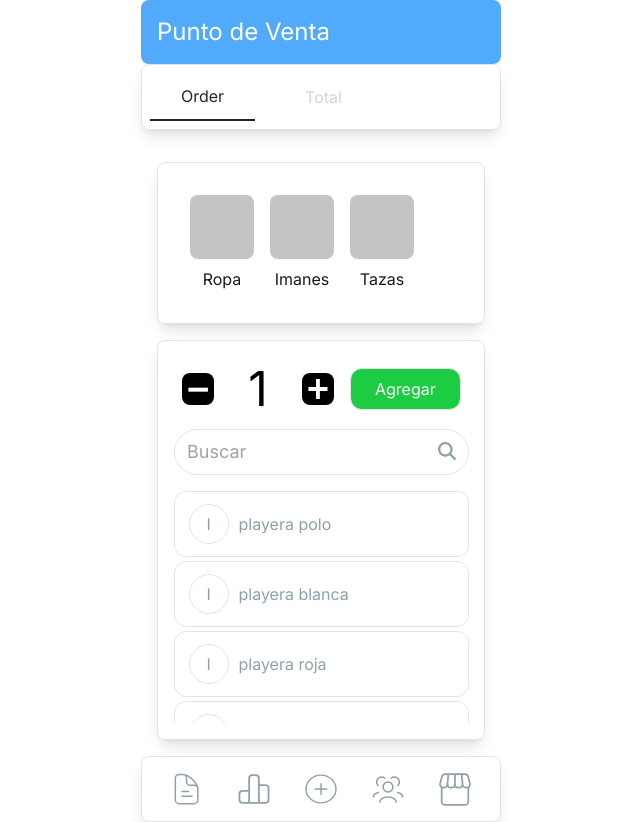
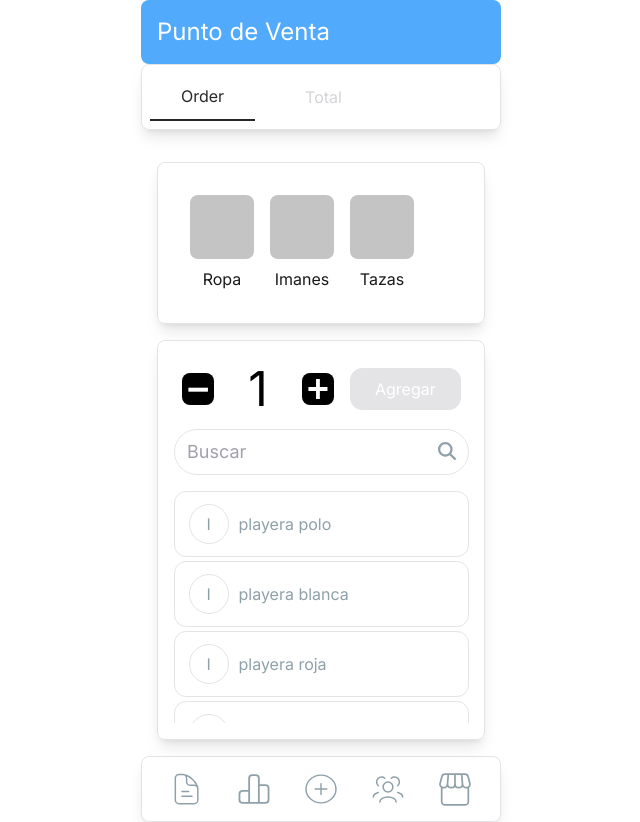
Before and after one commit to JosueZavalaProjects/business, a Next.js app: page /sales-point in a window 1280 px wide. Shown: the whole page, without its empty margins (319-959 px from the left). Built offline with nearby package versions, Linux system fonts and the light colour scheme.

Commit message:
Adding Add-items disabled behavior

```diff
--- a/app/components/UI/button/index.tsx
+++ b/app/components/UI/button/index.tsx
@@ -7,6 +7,7 @@ type ButtonProps = {
   onClick?: () => void;
   bgColor?: BgColor;
   className?: string;
+  disabled?: boolean;
   children: React.ReactNode;
 };
 export const Button = ({
@@ -14,6 +15,7 @@ export const Button = ({
   bgColor = "main-blue",
   className,
   children,
+  disabled = false,
 }: ButtonProps) => {
   const classes = cn(
     className,
@@ -21,10 +23,18 @@ export const Button = ({
     /* sizes[size],
     fontWeight[weight] */
   );
+
   return (
     <button
       onClick={() => onClick()}
-      className={`border rounded-xl py-2 px-6 bg-gray-400 text-white ${classes}`}
+      className={`border rounded-xl py-2 px-6 text-white ${classes}
+      ${
+        disabled
+          ? "bg-gray-200 border-gray-200 hover:text-gray-400 text-gray-400"
+          : ""
+      }
+      `}
+      disabled={disabled}
     >
       <span className="flex items-center justify-center">{children}</span>
     </button>
--- a/app/components/modules/sales-point/order/components/Items/add-items.tsx
+++ b/app/components/modules/sales-point/order/components/Items/add-items.tsx
@@ -1,4 +1,5 @@
 "use client";
+import { Button } from "@/app/components/UI/button";
 import { MinusIcon, PlusIcon } from "@/public/assets";
 
 import { BlackButton } from "./black-button";
@@ -6,9 +7,10 @@ import { BlackButton } from "./black-button";
 type AddItemsProps = {
   items: number;
   setItems: (value: number) => void;
+  disabled: boolean;
 };
 
-export const AddItems = ({ items, setItems }: AddItemsProps) => (
+export const AddItems = ({ items, setItems, disabled }: AddItemsProps) => (
   <div className="flex justify-between gap-4 p-2">
     <div className="flex items-center gap-3">
       <BlackButton
@@ -25,9 +27,9 @@ export const AddItems = ({ items, setItems }: AddItemsProps) => (
       />
     </div>
     <div className="grid justify-items-center items-center">
-      <button className="border rounded-xl py-2 px-6 bg-malachite-green text-white">
+      <Button bgColor="malachite-green" disabled={disabled}>
         Agregar
-      </button>
+      </Button>
     </div>
   </div>
 );
--- a/app/components/modules/sales-point/order/index.tsx
+++ b/app/components/modules/sales-point/order/index.tsx
@@ -73,7 +73,11 @@ export const Order = () => {
       {/* Productos */}
       <ContainerCard>
         <div className="flex flex-col gap-2 text-black p-2">
-          <AddItems items={items} setItems={setItems} />
+          <AddItems
+            items={items}
+            setItems={setItems}
+            disabled={productSelected < 0 || items <= 0}
+          />
           <div className="w-full">
             <SearchInput value={searchValue} setValue={setSearchValue} />
           </div>
--- a/constants/common.ts
+++ b/constants/common.ts
@@ -43,6 +43,7 @@ export const backgroundColors = {
   silver: "bg-old-silver",
   "eerie-black": "bg-eerie-black",
   "main-blue": "bg-main-blue",
+  "malachite-green": "bg-malachite-green",
 };
 
 export const sizes = {
--- a/types/UI/common.ts
+++ b/types/UI/common.ts
@@ -24,7 +24,7 @@ export type Color =
   | "silver"
   | "eerie-black";
 
-export type BgColor = Color | "main-blue";
+export type BgColor = Color | "main-blue" | "malachite-green";
 
 export type Size =
   | "xs"
```
